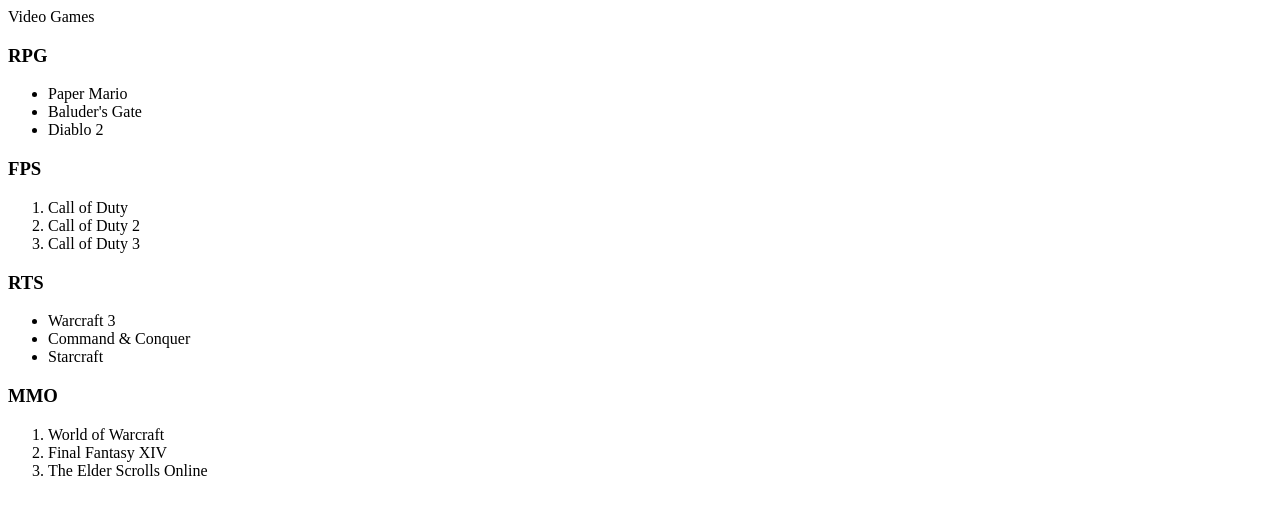
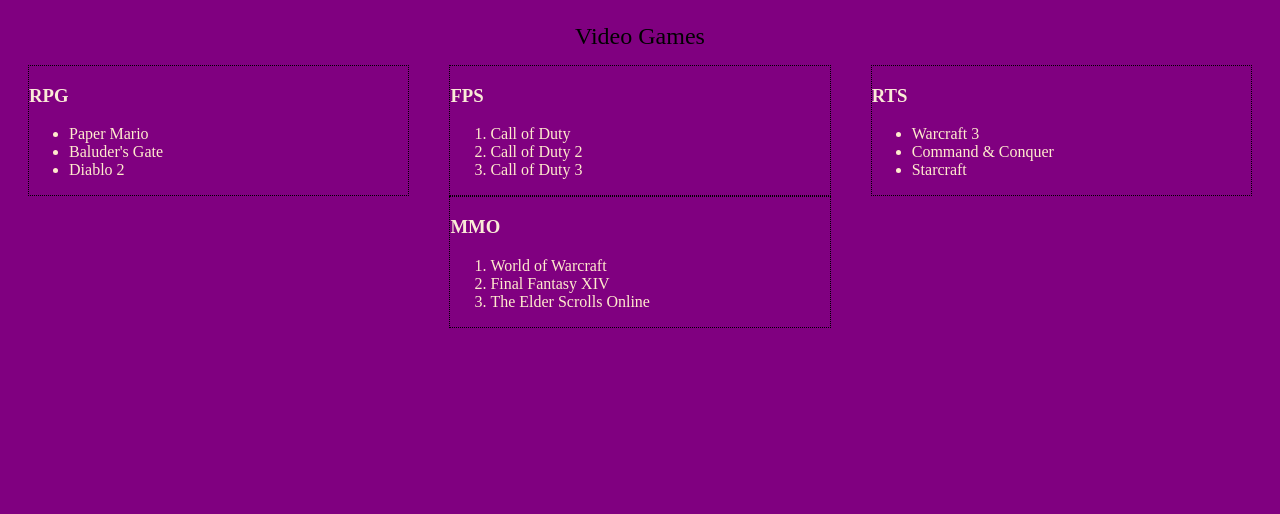
Before and after one commit to jwgilliam/startingover, a plain HTML site: page index.html in a window 1280 px wide. Drawn offline with Linux system fonts and the light colour scheme.

Commit message:
played with css

```diff
--- a/index.html
+++ b/index.html
@@ -17,33 +17,33 @@
     <section class="type">
       <h1>RPG</h1>
       <ul>
-        <li>Paper Mario</li>
-        <li>Baluder's Gate</li>
-        <li>Diablo 2</li>
+        <li class="item">Paper Mario</li>
+        <li class="item">Baluder's Gate</li>
+        <li class="item">Diablo 2</li>
       </ul>
     </section>
     <section class="type">
       <h1>FPS</h1>
       <ol>
-        <li>Call of Duty</li>
-        <li>Call of Duty 2</li>
-        <li>Call of Duty 3</li>
+        <li class="item">Call of Duty</li>
+        <li class="item">Call of Duty 2</li>
+        <li class="item">Call of Duty 3</li>
       </ol>
     </section>
     <section class="type">
       <h1>RTS</h1>
       <ul>
-        <li>Warcraft 3</li>
-        <li>Command & Conquer</li>
-        <li>Starcraft</li>
+        <li class="item">Warcraft 3</li>
+        <li class="item">Command & Conquer</li>
+        <li class="item">Starcraft</li>
       </ul>
     </section>
     <section class="type">
       <h1>MMO</h1>
       <ol>
-        <li>World of Warcraft</li>
-        <li>Final Fantasy XIV</li>
-        <li>The Elder Scrolls Online</li>
+        <li class="item">World of Warcraft</li>
+        <li class="item">Final Fantasy XIV</li>
+        <li class="item">The Elder Scrolls Online</li>
       </ol>
     </section>
   </article>
--- a/main.css
+++ b/main.css
@@ -0,0 +1,24 @@
+body {
+  background-color: purple;
+}
+.pageHeader {
+  display:flex;
+  justify-content: center;
+  padding: 15px;
+  font-size: x-large;
+}
+.list {
+  display:flex;
+  flex-flow: row wrap;
+  justify-content: space-around;
+
+}
+.type {
+  flex-basis: 30%;
+  border: 1.5px dotted black;
+  text-align: left;
+  color: antiquewhite;
+}
+.item {
+  color: blanchedalmond;
+}
```
